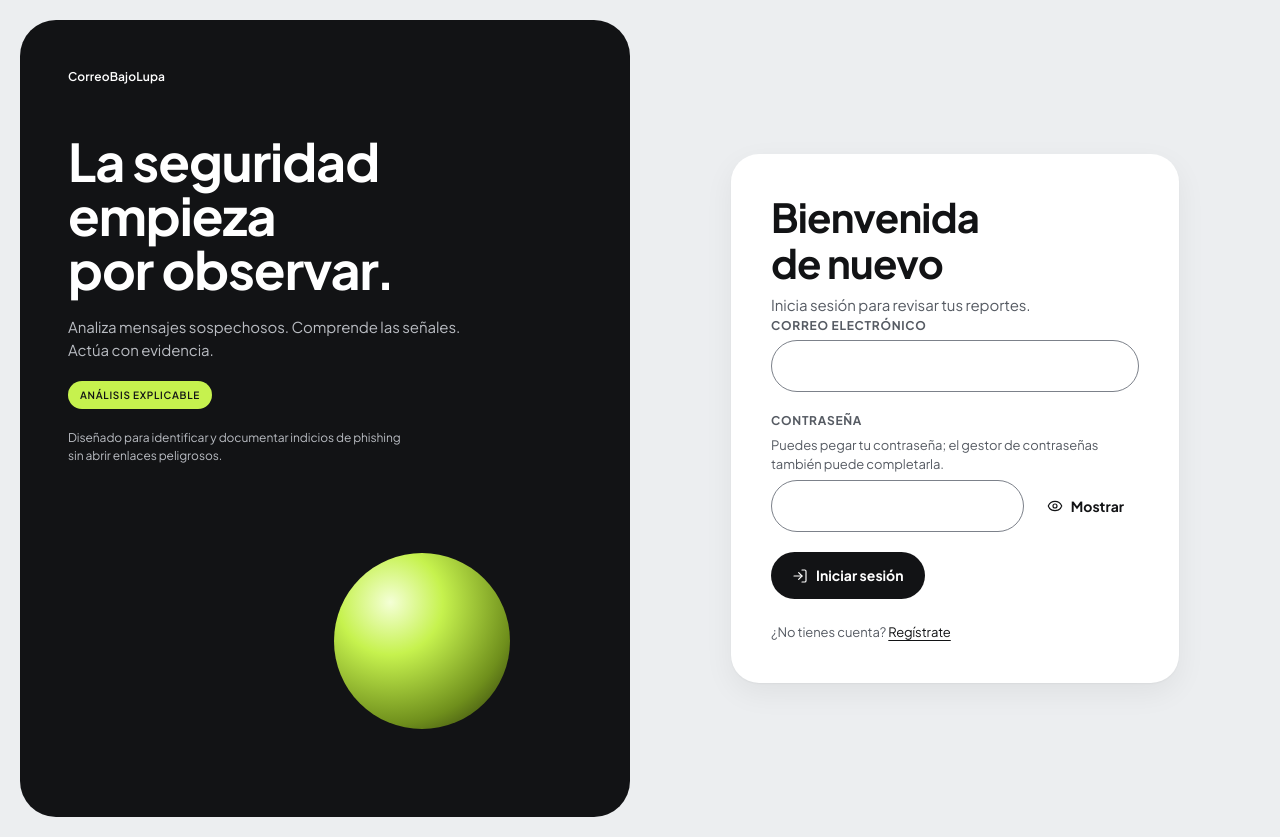
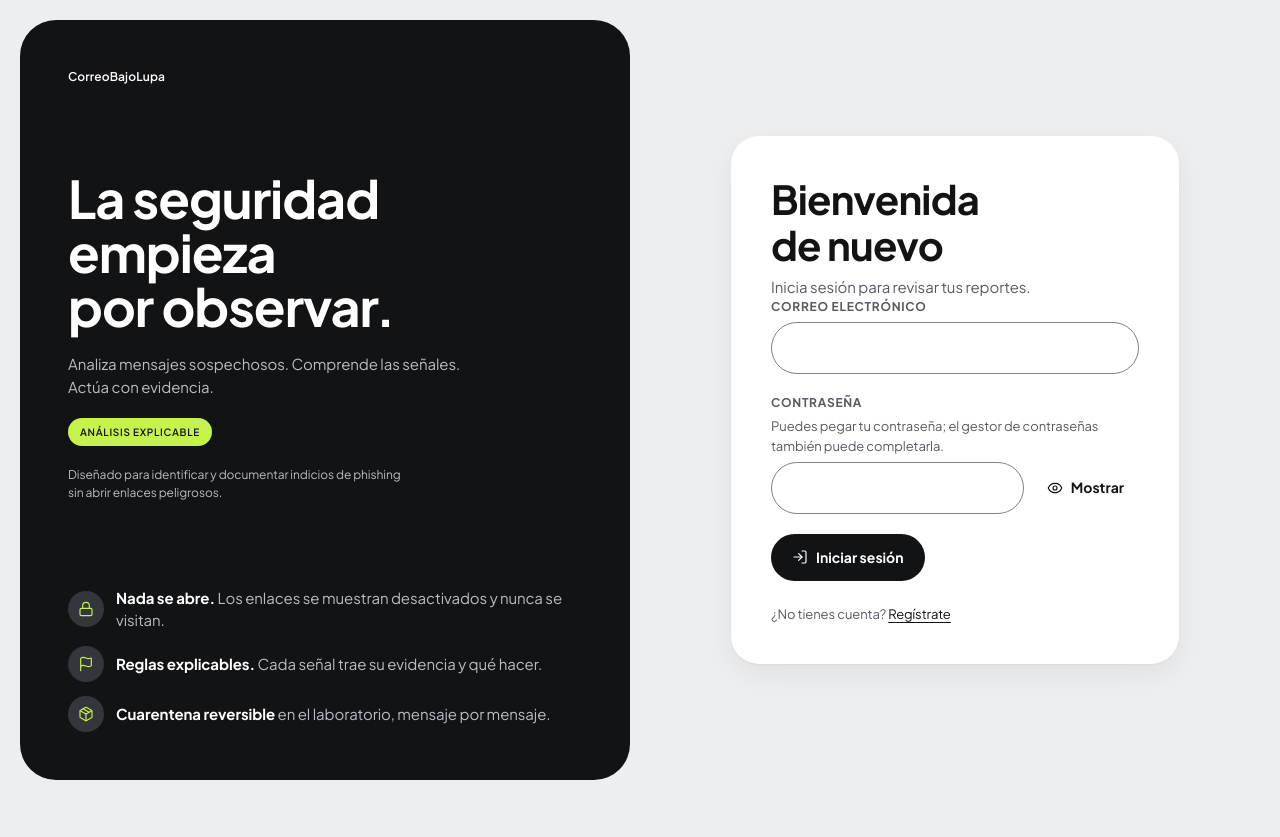
Before and after one commit to cesar160/correobajolupa-web, a React (Vite) app: page /login in a window 1280 px wide. After the commit the page ends 800 px from the top, so only its background shows below. Built offline with nearby package versions, Linux system fonts and the light colour scheme; no server answers.

Commit message:
feat: principios del producto en el acceso en lugar de la esfera
El panel oscuro del inicio de sesión y del registro explica en tres puntos cómo trabaja la herramienta, en vez de una animación decorativa.

```diff
--- /dev/null
+++ b/src/components/AuthPoints.tsx
@@ -0,0 +1,24 @@
+import { Flag, Lock, Package } from 'lucide-react';
+import { Icon } from './Icon';
+
+const POINTS = [
+  { icon: Lock, title: 'Nada se abre.', text: 'Los enlaces se muestran desactivados y nunca se visitan.' },
+  { icon: Flag, title: 'Reglas explicables.', text: 'Cada señal trae su evidencia y qué hacer.' },
+  { icon: Package, title: 'Cuarentena reversible', text: 'en el laboratorio, mensaje por mensaje.' },
+];
+
+/** Los tres principios del producto en el panel oscuro de acceso. */
+export function AuthPoints() {
+  return (
+    <ul className="auth-points">
+      {POINTS.map((point) => (
+        <li key={point.title}>
+          <span className="auth-point-icon"><Icon as={point.icon} size={16} /></span>
+          <span>
+            <strong>{point.title}</strong> {point.text}
+          </span>
+        </li>
+      ))}
+    </ul>
+  );
+}
--- a/src/components/InteractiveSphere.tsx
+++ /dev/null
@@ -1,87 +0,0 @@
-import { useEffect, useRef } from 'react';
-
-const REST_X = 32;
-const REST_Y = 28;
-// Máximo desplazamiento de la esfera para que no invada el texto del panel ni
-// se salga de su contenedor, aunque el cursor esté al otro lado de la ventana.
-const MAX_SHIFT = 28;
-const clamp = (value: number) => Math.max(0, Math.min(100, value));
-const clampUnit = (value: number) => Math.max(-1, Math.min(1, value));
-
-/**
- * Decoración pura: la esfera se desplaza suavemente hacia el cursor, esté donde
- * esté en la ventana, y su punto de luz lo sigue con más precisión. No recibe
- * eventos, no es focusable y se desactiva en táctil o con movimiento reducido.
- */
-export function InteractiveSphere() {
-  const areaRef = useRef<HTMLDivElement>(null);
-  const sphereRef = useRef<HTMLDivElement>(null);
-
-  useEffect(() => {
-    const area = areaRef.current;
-    const sphere = sphereRef.current;
-    if (!area || !sphere) return;
-    if (!window.matchMedia('(hover: hover) and (pointer: fine)').matches) return;
-    if (window.matchMedia('(prefers-reduced-motion: reduce)').matches) return;
-
-    let areaRect = area.getBoundingClientRect();
-    let sphereRect = sphere.getBoundingClientRect();
-    let frame = 0;
-
-    const measure = () => {
-      areaRect = area.getBoundingClientRect();
-      sphereRect = sphere.getBoundingClientRect();
-    };
-    measure();
-    const resizeObserver = new ResizeObserver(measure);
-    resizeObserver.observe(area);
-    window.addEventListener('resize', measure);
-
-    const onMove = (event: PointerEvent) => {
-      const { clientX, clientY } = event;
-      if (frame) return;
-      frame = requestAnimationFrame(() => {
-        frame = 0;
-        if (!areaRect.width || !sphereRect.width) return;
-
-        // Posición del cursor en toda la ventana, de -1 a 1 desde el centro.
-        const vx = clampUnit((clientX / window.innerWidth - 0.5) * 2);
-        const vy = clampUnit((clientY / window.innerHeight - 0.5) * 2);
-        sphere.style.setProperty('--sphere-x', `${(vx * MAX_SHIFT).toFixed(1)}px`);
-        sphere.style.setProperty('--sphere-y', `${(vy * MAX_SHIFT).toFixed(1)}px`);
-
-        // El reflejo sigue al cursor respecto al centro de la esfera.
-        const x = ((clientX - sphereRect.left) / sphereRect.width) * 100;
-        const y = ((clientY - sphereRect.top) / sphereRect.height) * 100;
-        sphere.style.setProperty('--sphere-light-x', `${clamp(x).toFixed(1)}%`);
-        sphere.style.setProperty('--sphere-light-y', `${clamp(y).toFixed(1)}%`);
-      });
-    };
-
-    const onLeave = () => {
-      sphere.style.setProperty('--sphere-x', '0px');
-      sphere.style.setProperty('--sphere-y', '0px');
-      sphere.style.setProperty('--sphere-light-x', `${REST_X}%`);
-      sphere.style.setProperty('--sphere-light-y', `${REST_Y}%`);
-    };
-
-    window.addEventListener('pointermove', onMove, { passive: true });
-    document.addEventListener('pointerleave', onLeave);
-    window.addEventListener('blur', onLeave);
-
-    return () => {
-      resizeObserver.disconnect();
-      window.removeEventListener('resize', measure);
-      window.removeEventListener('pointermove', onMove);
-      document.removeEventListener('pointerleave', onLeave);
-      window.removeEventListener('blur', onLeave);
-      if (frame) cancelAnimationFrame(frame);
-    };
-  }, []);
-
-  return (
-    <div className="sphere-area" ref={areaRef}>
-      <div className="sphere" ref={sphereRef} />
-    </div>
-  );
-}
--- a/src/pages/LoginPage.tsx
+++ b/src/pages/LoginPage.tsx
@@ -4,7 +4,7 @@ import { Link, Navigate, useLocation, useNavigate } from 'react-router-dom';
 import { errorMessage } from '../api/client';
 import { useAuth } from '../auth/AuthContext';
 import { Icon } from '../components/Icon';
-import { InteractiveSphere } from '../components/InteractiveSphere';
+import { AuthPoints } from '../components/AuthPoints';
 import { ErrorBox } from '../components/ui';
 
 export function LoginPage() {
@@ -122,7 +122,7 @@ export function LoginPage() {
               Diseñado para identificar y documentar indicios de phishing sin abrir enlaces peligrosos.
             </p>
           </div>
-          <InteractiveSphere />
+          <AuthPoints />
         </div>
       </aside>
     </div>
--- a/src/pages/RegisterPage.tsx
+++ b/src/pages/RegisterPage.tsx
@@ -4,7 +4,7 @@ import { Link, Navigate, useNavigate } from 'react-router-dom';
 import { errorMessage } from '../api/client';
 import { useAuth } from '../auth/AuthContext';
 import { Icon } from '../components/Icon';
-import { InteractiveSphere } from '../components/InteractiveSphere';
+import { AuthPoints } from '../components/AuthPoints';
 import { PasswordStrength } from '../components/PasswordStrength';
 import { ErrorBox } from '../components/ui';
 
@@ -178,7 +178,7 @@ export function RegisterPage() {
               Diseñado para identificar y documentar indicios de phishing sin abrir enlaces peligrosos.
             </p>
           </div>
-          <InteractiveSphere />
+          <AuthPoints />
         </div>
       </aside>
     </div>
--- a/src/styles.css
+++ b/src/styles.css
@@ -1552,10 +1552,6 @@ textarea:is(:user-invalid, .user-invalid-fallback) {
   color: var(--color-on-dark-muted) !important;
 }
 
-.auth-art .sphere-area {
-  align-self: flex-end;
-}
-
 .auth-form-side {
   background: var(--color-canvas);
   display: grid;
@@ -1584,51 +1580,6 @@ textarea:is(:user-invalid, .user-invalid-fallback) {
 
 .auth-foot {
   margin-block-start: 0.75rem;
-}
-
-/* Esfera decorativa: el punto de luz sigue al cursor. */
-
-@property --sphere-light-x {
-  syntax: '<percentage>';
-  inherits: false;
-  initial-value: 32%;
-}
-
-@property --sphere-light-y {
-  syntax: '<percentage>';
-  inherits: false;
-  initial-value: 28%;
-}
-
-.sphere-area {
-  display: grid;
-  place-items: center;
-  inline-size: min(100%, 20rem);
-  block-size: 16rem;
-}
-
-.sphere {
-  inline-size: 11rem;
-  block-size: 11rem;
-  border-radius: var(--radius-control);
-  translate: var(--sphere-x, 0px) var(--sphere-y, 0px);
-  pointer-events: none;
-  background: radial-gradient(
-    circle at var(--sphere-light-x, 32%) var(--sphere-light-y, 28%),
-    #f4ffd6 0%,
-    var(--color-lime) 30%,
-    #6f8f1c 70%,
-    #1d2408 100%
-  );
-}
-
-@media (prefers-reduced-motion: no-preference) {
-  .sphere {
-    transition:
-      translate 240ms ease-out,
-      --sphere-light-x 180ms ease-out,
-      --sphere-light-y 180ms ease-out;
-  }
 }
 
 /* ---------- Filtros y tablas ---------- */
@@ -2469,9 +2420,6 @@ dialog p {
     padding: 2rem;
   }
 
-  .auth-art .sphere-area {
-    display: none;
-  }
 }
 
 /* ---------- Componentes del rediseño ---------- */
@@ -3294,3 +3242,35 @@ dialog p {
 .signal-body-plain {
   padding-inline-start: 2.6rem;
 }
+
+/* Principios en el panel de acceso */
+.auth-points {
+  list-style: none;
+  margin: 0;
+  padding: 0;
+  display: grid;
+  gap: 0.875rem;
+}
+
+.auth-points li {
+  display: grid;
+  grid-template-columns: 2.25rem minmax(0, 1fr);
+  gap: 0.75rem;
+  align-items: center;
+  color: var(--color-on-dark-muted);
+  font-size: 0.9375rem;
+}
+
+.auth-points strong {
+  color: #fff;
+}
+
+.auth-point-icon {
+  inline-size: 2.25rem;
+  block-size: 2.25rem;
+  display: grid;
+  place-items: center;
+  border-radius: var(--radius-control);
+  background: var(--color-dark-line);
+  color: var(--color-lime);
+}
```
